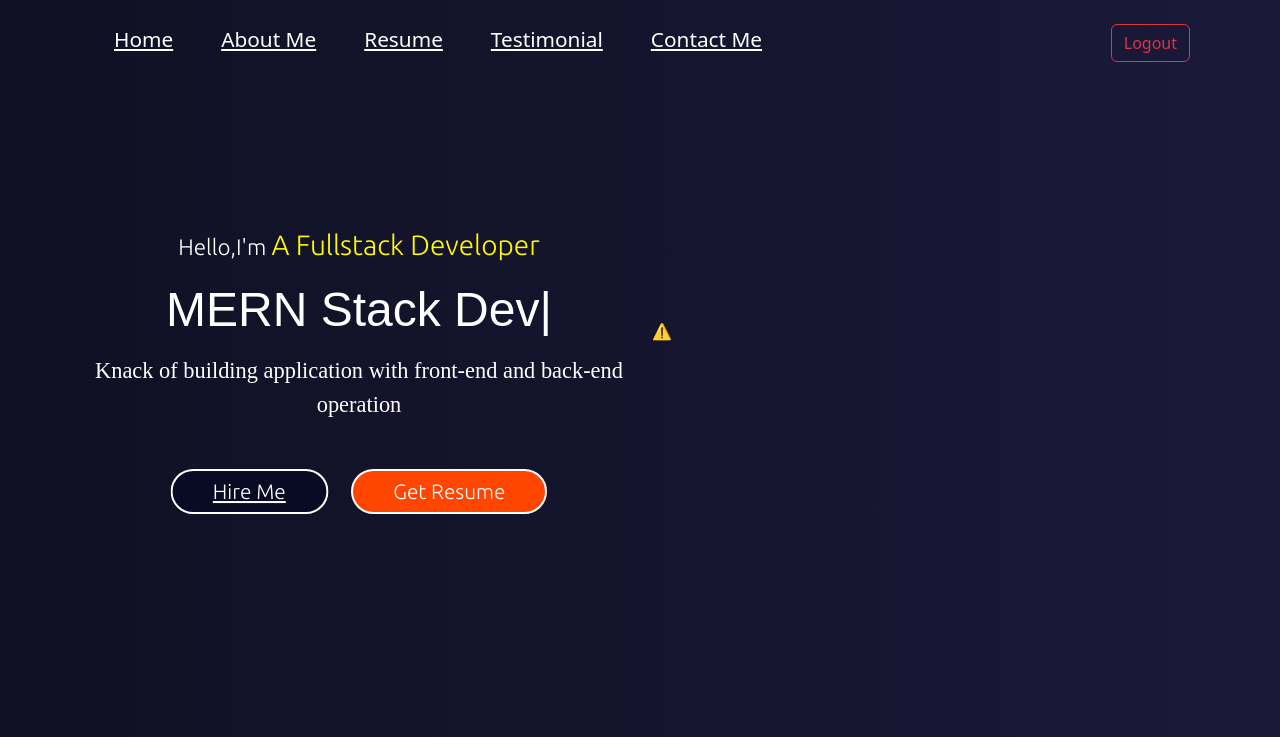
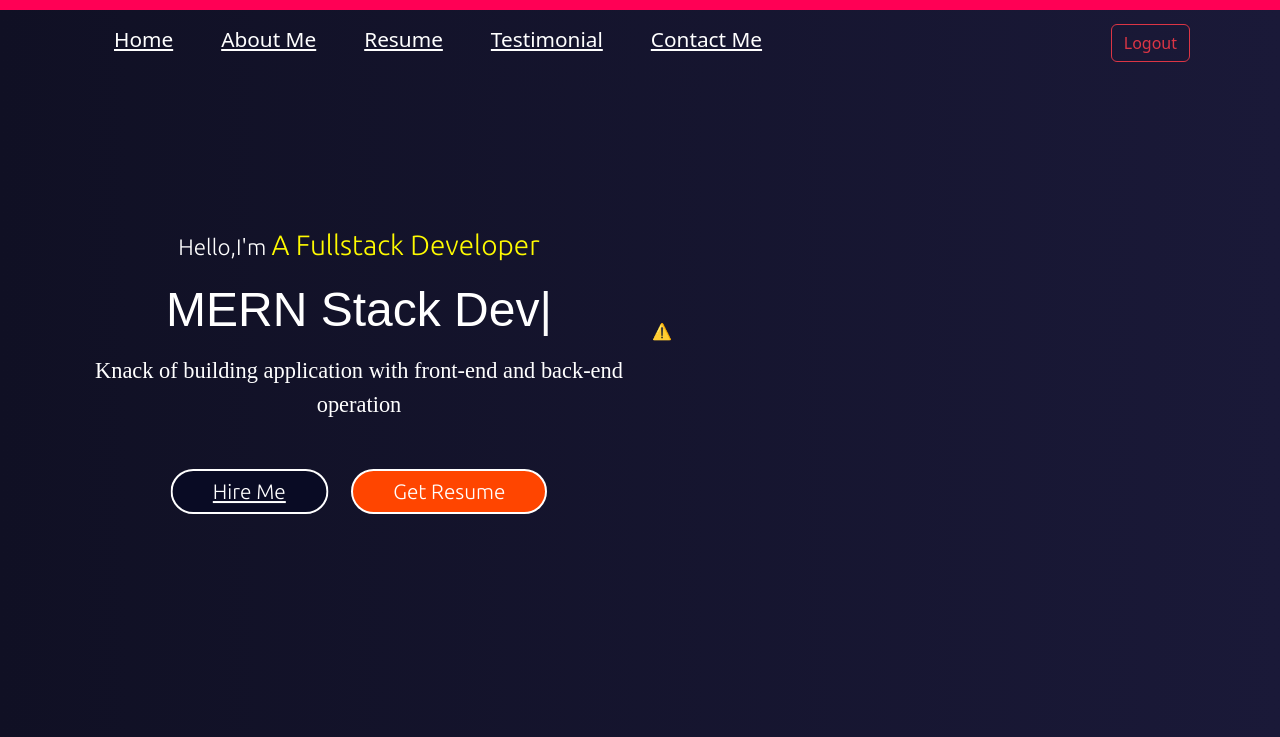
Before and after one commit to krgarav/portfolio_project, a React (Vite) app: page /portfolio in a window 1280 px wide. Shown: the top 737 px of the page. Built offline with nearby package versions, Linux system fonts and the light colour scheme; no server answers.

Commit message:
framer motion added

```diff
--- a/index.html
+++ b/index.html
@@ -4,7 +4,7 @@
     <meta charset="UTF-8" />
     <link rel="icon" type="image/svg+xml" href="/vite.svg" />
     <meta name="viewport" content="width=device-width, initial-scale=1.0" />
-    <title>Portfolio</title>
+    <title>Kumar Gaurav | Portfolio</title>
   </head>
   <body>
     <div id="root"></div>
--- a/package.json
+++ b/package.json
@@ -13,6 +13,7 @@
     "@emailjs/browser": "^3.11.0",
     "@reduxjs/toolkit": "^1.9.7",
     "bootstrap": "^5.3.2",
+    "motion": "^11.14.4",
     "react": "^18.2.0",
     "react-bootstrap": "^2.9.1",
     "react-dom": "^18.2.0",
--- a/src/Components/Herosection/Herosection.jsx
+++ b/src/Components/Herosection/Herosection.jsx
@@ -73,8 +73,7 @@ const Herosection = () => {
             </div>
           </div>
           <div className="col-lg-6 col-md-6 col-sm-12 img-container">
-
-             <lottie-player
+            <lottie-player
               src="https://lottie.host/63aff3b1-da76-4880-840c-41ec002ae5e7/83ifNfKh27.json"
               background="transparent"
               speed="1"
--- /dev/null
+++ b/src/Pages/Portfolio/Portfolio.css
@@ -0,0 +1,31 @@
+body {
+  --black: #111111;
+  --white: #fdfdfd;
+  --green: #22cc88;
+  --blue: #0055ff;
+  --purple: #8855ff;
+  --red: #ff0055;
+  --orange: #ee4444;
+  --yellow: #ffcc00;
+  --mustard: #ffaa00;
+
+  --background: var(--white);
+  --accent: var(--black);
+
+  /* margin: 0;
+  padding: 0;
+  background-color: var(--background);
+  color: var(--accent);
+  padding-bottom: 100px; */
+}
+
+.progress-bars {
+  position: fixed;
+  top: 0;
+  left: 0;
+  right: 0;
+  height: 10px;
+  background: var(--red);
+  transform-origin: 0%;
+  z-index: 9999;
+}
--- a/src/Pages/Portfolio/Portfolio.jsx
+++ b/src/Pages/Portfolio/Portfolio.jsx
@@ -6,9 +6,17 @@ import Resume from "../../Components/Resume/Resume";
 import ConatctMe from "../../Components/Contactme/Contactme";
 import Footer from "../../Components/Footer/Footer";
 import Testimonial from "../../Components/Testimonial/Testimonial";
+import { motion, useScroll } from "framer-motion";
+import "./portfolio.css";
 const Portfolio = () => {
+  const { scrollYProgress } = useScroll();
   return (
     <Fragment>
+      <motion.div
+      id="motion-id"
+        className="progress-bars"
+        style={{ scaleX: scrollYProgress }}
+      />
       <HeadNav />
       <Herosection />
       <AboutMe />
```
Also changed, not shown: 1 other file (tests, documents, lock files or other folders).
